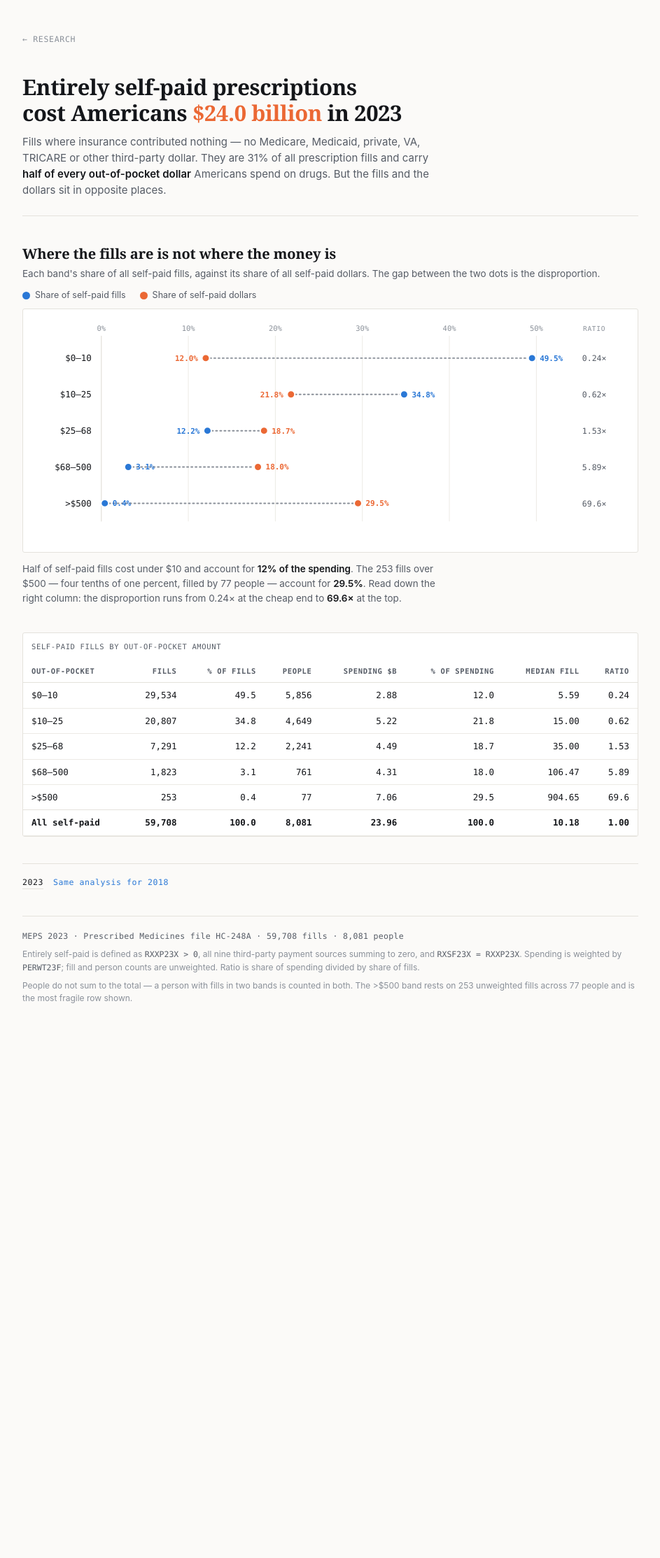
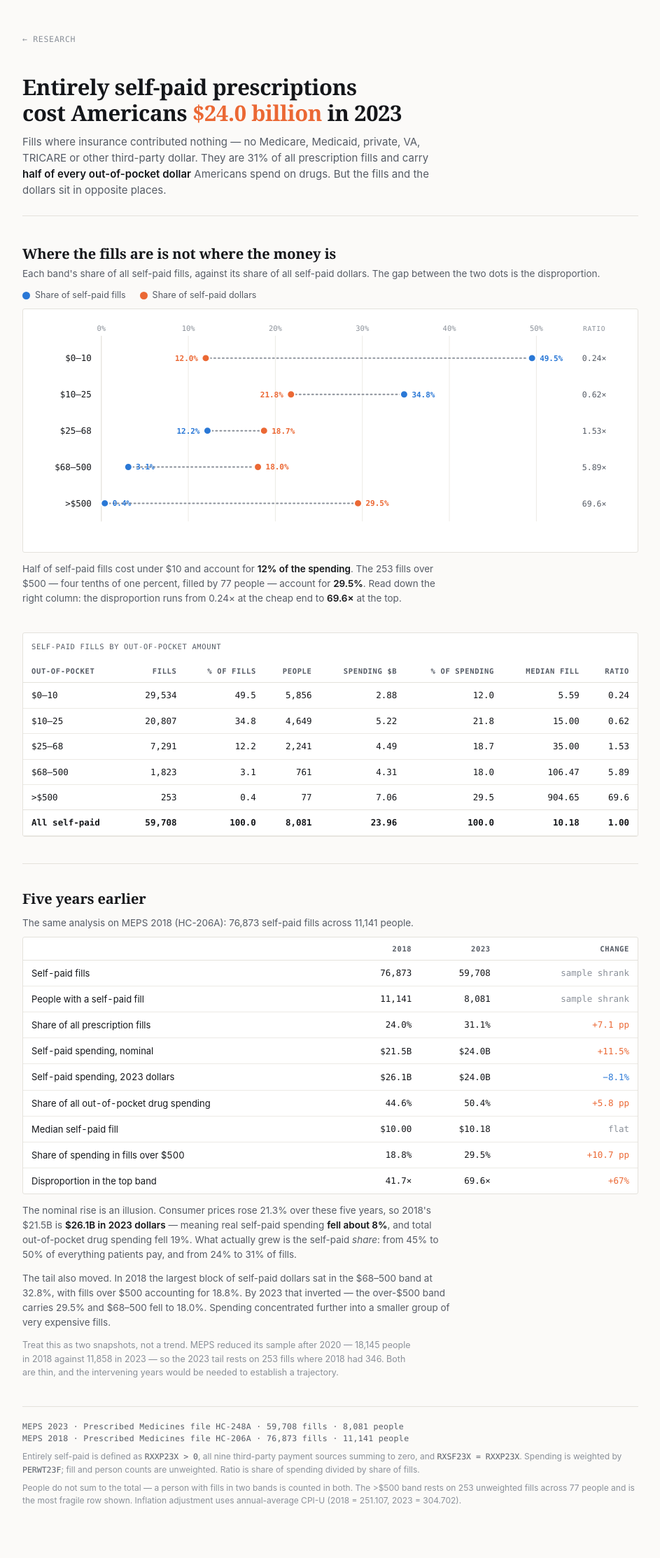
Before and after one commit to janebai2016-arch/janebai2016-arch.github.io, a Jekyll site: the page figures/self-paid-prescriptions-2023.html, which Jekyll copies as it is, in a window 1280 px wide. Shown: the whole page at 70% size, without its empty margins (168-1111 px from the left). Built offline with Jekyll 4.4.1, drawn with Linux system fonts in a browser that asks for light colours; before the commit the page ends 1509 px from its top, so only the background shows below that.

Commit message:
Fold the 2018 comparison into the 2023 figure page
Add a five-years-earlier section comparing 2018 and 2023 on shares,
spending, and tail concentration, including the CPI-adjusted figures that
show real self-paid spending fell. Delete the standalone 2018 page.

Co-Authored-By: Claude Opus 5 (1M context) <noreply@anthropic.com>
Claude-Session: https://claude.ai/code/session_01Tz9kZhwB1Ku6KAUdx9XzEu

```diff
--- a/figures/self-paid-prescriptions-2023.html
+++ b/figures/self-paid-prescriptions-2023.html
@@ -88,10 +88,13 @@
              margin-bottom:2px}
   .site-back a{color:var(--ink-3)}
   .site-back a:hover{color:var(--fills)}
-  .yr-nav{display:flex;gap:14px;align-items:center;font-family:var(--mono);font-size:11.5px;
-          letter-spacing:.05em;color:var(--ink-3);border-top:1px solid var(--rule);padding-top:18px}
-  .yr-nav a{color:var(--fills)}
-  .yr-nav .now{color:var(--ink);border-bottom:1px solid var(--rule)}
+  .cmp{display:flex;flex-direction:column;gap:9px;border-top:1px solid var(--rule);padding-top:34px}
+  .cmp table td:first-child{color:var(--ink);font-family:var(--sans);font-size:13px}
+  .cmp .up{color:var(--dollars)}
+  .cmp .dn{color:var(--fills)}
+  .cmp .mute{color:var(--ink-3)}
+  .caveat{color:var(--ink-3);font-size:12.5px}
+  .read em{font-style:italic}
   @media (max-width:640px){ body{padding:32px 16px 56px} h1{font-size:25px} }
 </style>
 </head>
@@ -128,12 +131,34 @@
     </table>
   </div>
 
-  <div class="yr-nav"><span class="now">2023</span><a href="/figures/self-paid-prescriptions-2018.html">Same analysis for 2018</a></div>
+  <section class="cmp">
+    <h2>Five years earlier</h2>
+    <p class="fig-sub">The same analysis on MEPS 2018 (HC-206A): 76,873 self-paid fills across 11,141 people.</p>
+    <div class="tbl">
+      <table>
+        <thead><tr><th>&nbsp;</th><th>2018</th><th>2023</th><th>Change</th></tr></thead>
+        <tbody>
+          <tr><td>Self-paid fills</td><td>76,873</td><td>59,708</td><td class="mute">sample shrank</td></tr>
+          <tr><td>People with a self-paid fill</td><td>11,141</td><td>8,081</td><td class="mute">sample shrank</td></tr>
+          <tr><td>Share of all prescription fills</td><td>24.0%</td><td>31.1%</td><td class="up">+7.1 pp</td></tr>
+          <tr><td>Self-paid spending, nominal</td><td>$21.5B</td><td>$24.0B</td><td class="up">+11.5%</td></tr>
+          <tr><td>Self-paid spending, 2023 dollars</td><td>$26.1B</td><td>$24.0B</td><td class="dn">&minus;8.1%</td></tr>
+          <tr><td>Share of all out-of-pocket drug spending</td><td>44.6%</td><td>50.4%</td><td class="up">+5.8 pp</td></tr>
+          <tr><td>Median self-paid fill</td><td>$10.00</td><td>$10.18</td><td class="mute">flat</td></tr>
+          <tr><td>Share of spending in fills over $500</td><td>18.8%</td><td>29.5%</td><td class="up">+10.7 pp</td></tr>
+          <tr><td>Disproportion in the top band</td><td>41.7&times;</td><td>69.6&times;</td><td class="up">+67%</td></tr>
+        </tbody>
+      </table>
+    </div>
+    <p class="read">The nominal rise is an illusion. Consumer prices rose 21.3% over these five years, so 2018's $21.5B is <b>$26.1B in 2023 dollars</b> — meaning real self-paid spending <b>fell about 8%</b>, and total out-of-pocket drug spending fell 19%. What actually grew is the self-paid <em>share</em>: from 45% to 50% of everything patients pay, and from 24% to 31% of fills.</p>
+    <p class="read">The tail also moved. In 2018 the largest block of self-paid dollars sat in the $68–500 band at 32.8%, with fills over $500 accounting for 18.8%. By 2023 that inverted — the over-$500 band carries 29.5% and $68–500 fell to 18.0%. Spending concentrated further into a smaller group of very expensive fills.</p>
+    <p class="read caveat">Treat this as two snapshots, not a trend. MEPS reduced its sample after 2020 — 18,145 people in 2018 against 11,858 in 2023 — so the 2023 tail rests on 253 fills where 2018 had 346. Both are thin, and the intervening years would be needed to establish a trajectory.</p>
+  </section>
 
   <footer>
-    <div class="src">MEPS 2023 · Prescribed Medicines file HC-248A · 59,708 fills · 8,081 people</div>
+    <div class="src">MEPS 2023 · Prescribed Medicines file HC-248A · 59,708 fills · 8,081 people<br>MEPS 2018 · Prescribed Medicines file HC-206A · 76,873 fills · 11,141 people</div>
     <div>Entirely self-paid is defined as <code>RXXP23X &gt; 0</code>, all nine third-party payment sources summing to zero, and <code>RXSF23X = RXXP23X</code>. Spending is weighted by <code>PERWT23F</code>; fill and person counts are unweighted. Ratio is share of spending divided by share of fills.</div>
-    <div>People do not sum to the total — a person with fills in two bands is counted in both. The &gt;$500 band rests on 253 unweighted fills across 77 people and is the most fragile row shown.</div>
+    <div>People do not sum to the total — a person with fills in two bands is counted in both. The &gt;$500 band rests on 253 unweighted fills across 77 people and is the most fragile row shown. Inflation adjustment uses annual-average CPI-U (2018 = 251.107, 2023 = 304.702).</div>
   </footer>
 </div>
 
```
Also changed, not shown: _pages/research.md (+1 -2 lines), figures/self-paid-prescriptions-2018.html (deleted, +0 -232 lines).
